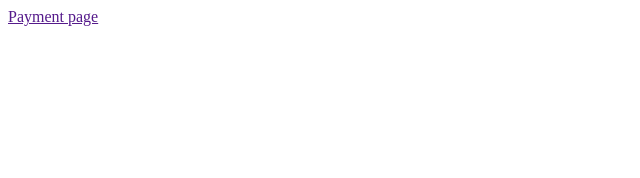
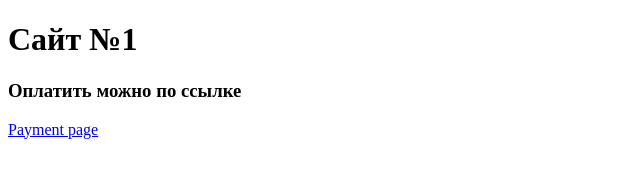
Before and after one commit to SilantevR/test, a plain HTML site: page index.html in a window 1280 px wide. Shown: the whole page, without its empty margins (0-640 px from the left). Drawn offline with Linux system fonts and the light colour scheme.

```diff
--- a/index.html
+++ b/index.html
@@ -7,6 +7,9 @@
     <title>Document</title>
   </head>
   <body>
-    <a href="">Payment page</a>
+    <h1>Сайт №1</h1>
+
+    <h3>Оплатить можно по ссылке</h3>
+    <a href="/payment.html">Payment page</a>
   </body>
 </html>
```
